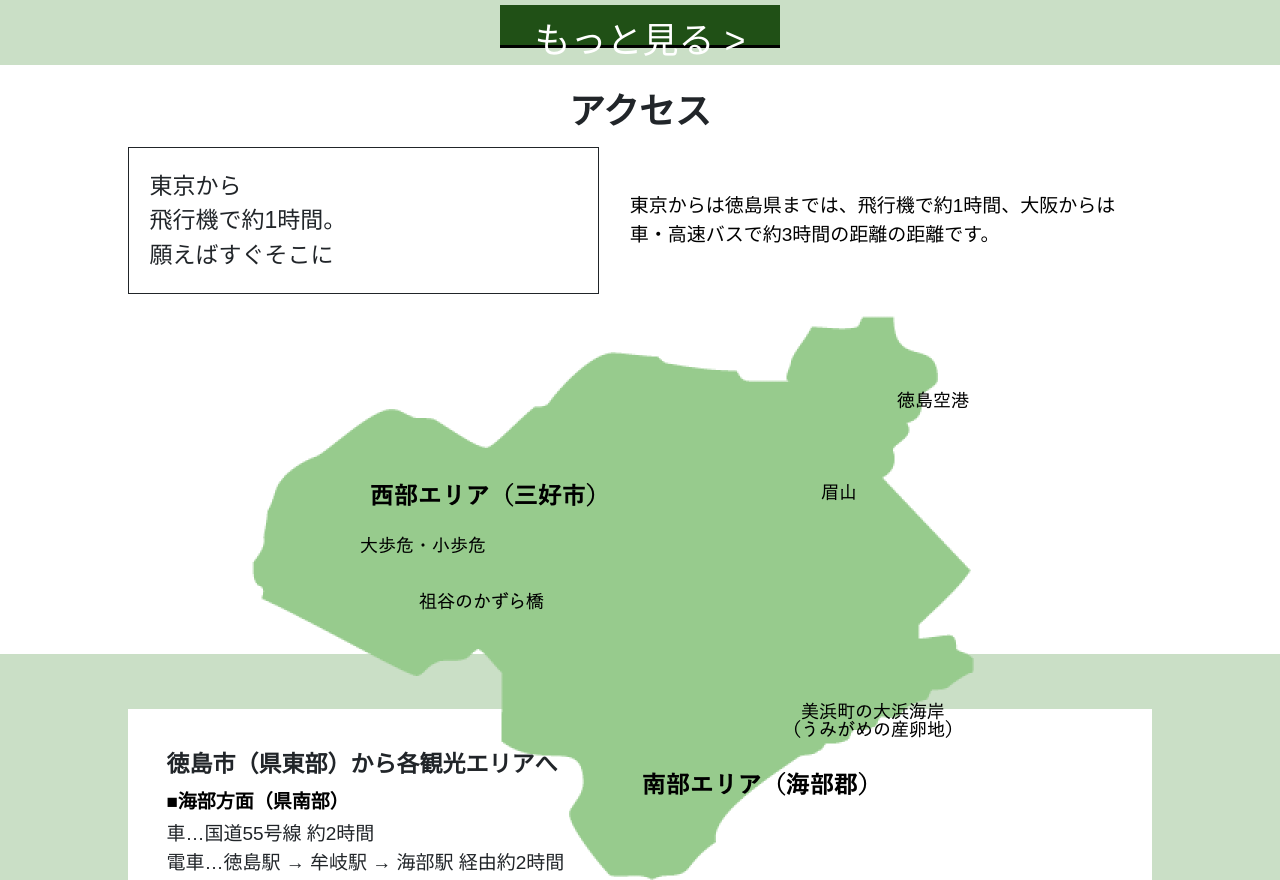
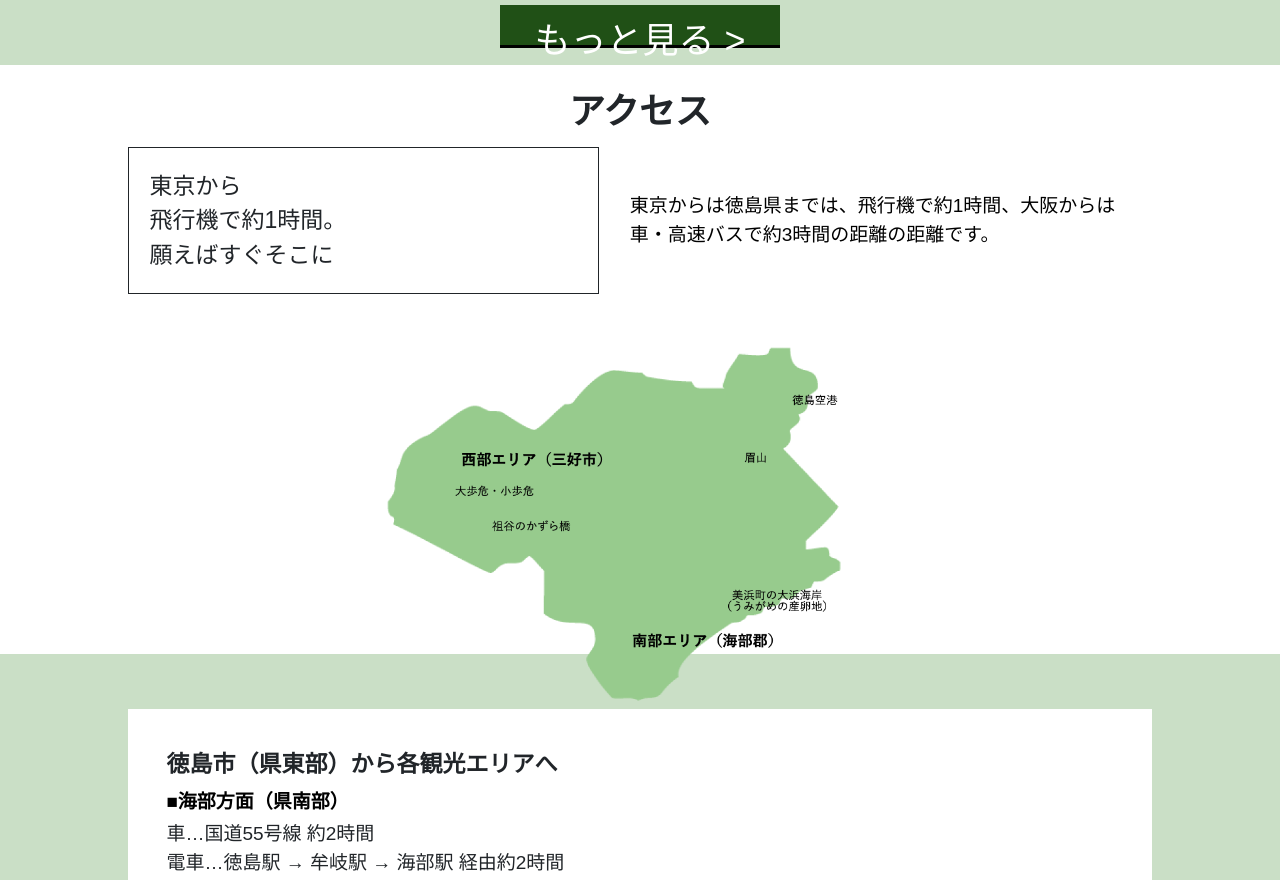
Before and after one commit to morie0108/tokshimap, a plain HTML site: page index.html in a window 1280 px wide. Shown: the part 8833-9713 px from the top of the page. Drawn offline with nearby package versions, Linux system fonts and the light colour scheme; a web font is replaced by a local one.

Commit message:
Add files via upload

```diff
--- a/styles/breakpoints/_base.scss
+++ b/styles/breakpoints/_base.scss
@@ -538,9 +538,7 @@ h3 {
         @extend .content-width;
         display: flex;
         justify-content: center;
-        & img {
-          height: auto;
-        }
+        height: 40%;
       }
 
       & .map-bg {
@@ -550,14 +548,14 @@ h3 {
       & .fade-item {
         position: absolute;
         opacity: 0;
-        top: 20%;
+        top: 26%;
         left: 8%;
         transition: all 2s;
       }
 
       & .fadein {
         opacity: 1;
-        top: 16%;
+        top: 20%;
         transform: translate(0, 0);
       }
 
```
Also changed, not shown: styles/style.css, 1 other file.
